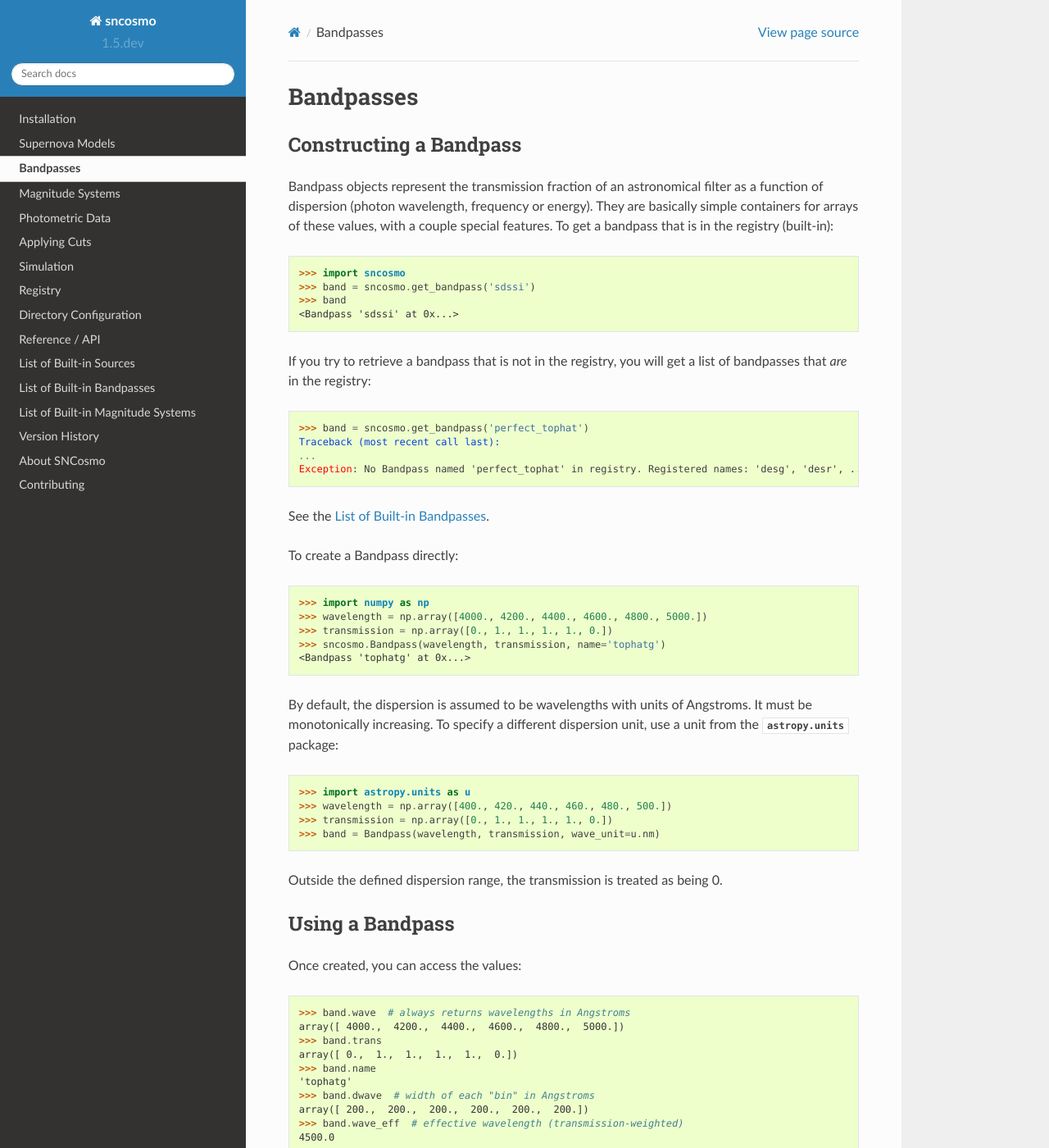
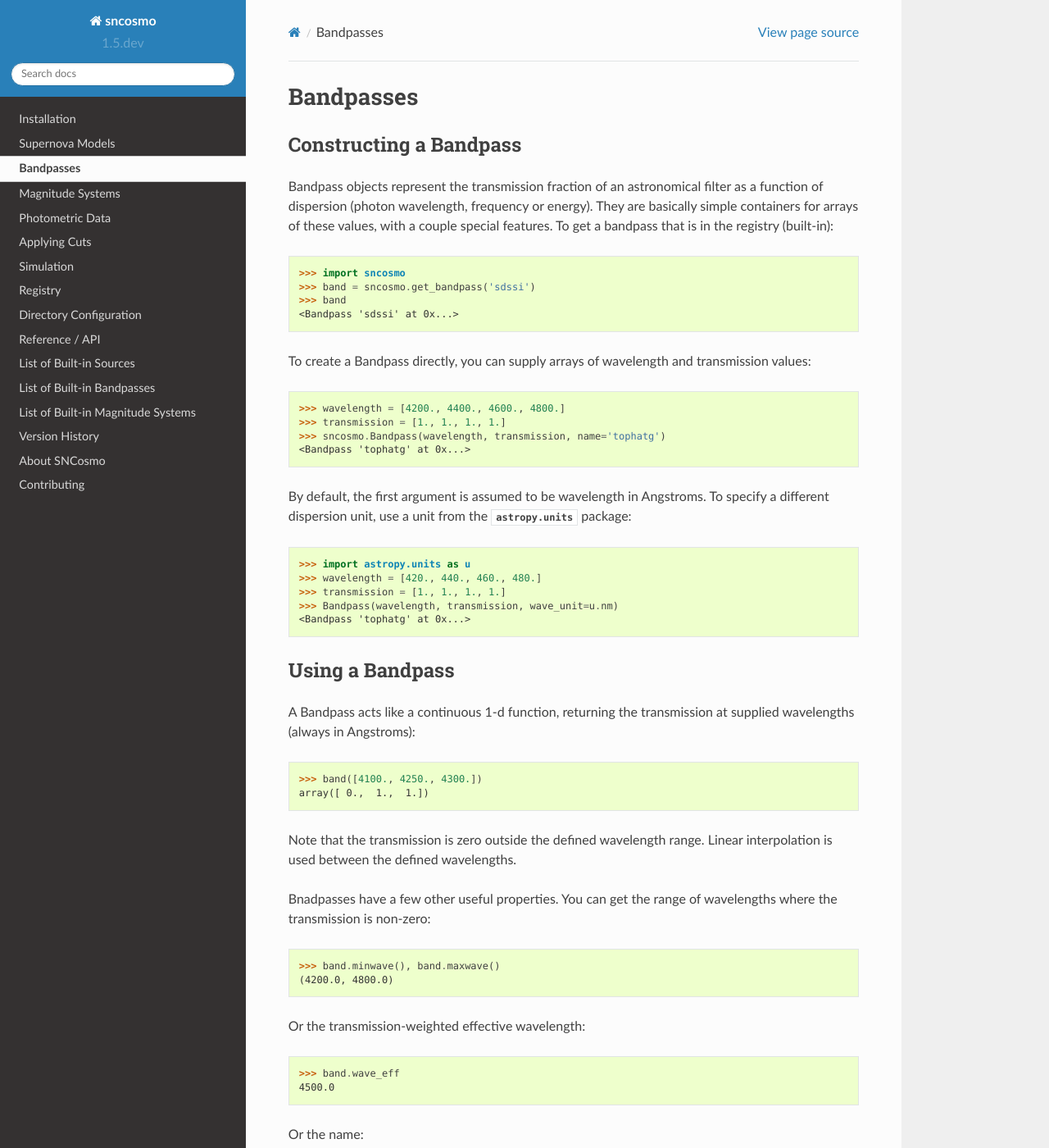
Before and after one commit to sncosmo/sncosmo, a Sphinx documentation site: the page built from docs/bandpasses.rst, in a window 1280 px wide and 1400 px high. Shown: the whole window at 82% size. Built offline with Sphinx 7.4.7 and the Read the Docs theme 2.0.0, drawn with Linux system fonts in a browser that asks for light colours; pages that are not in the unit, such as notebooks, are missing from menus; the version number is read from the project's files by our own code.

Commit message:
update docs/bandpasses.rst

```diff
--- a/docs/bandpasses.rst
+++ b/docs/bandpasses.rst
@@ -11,55 +11,56 @@ frequency or energy). They are basically simple containers for arrays of these
 values, with a couple special features. To get a bandpass that is in
 the registry (built-in)::
 
-    >>> import sncosmo  # doctest: +ELLIPSIS
+    >>> import sncosmo
     >>> band = sncosmo.get_bandpass('sdssi')
     >>> band
     <Bandpass 'sdssi' at 0x...>
 
-If you try to retrieve a bandpass that is not in the registry, you
-will get a list of bandpasses that *are* in the registry::
+To create a Bandpass directly, you can supply arrays of wavelength and
+transmission values:
 
-    >>> band = sncosmo.get_bandpass('perfect_tophat')
-    Traceback (most recent call last):
-    ...
-    Exception: No Bandpass named 'perfect_tophat' in registry. Registered names: 'desg', 'desr', ..., 'sdssi', 'sdssz'
-
-See the :ref:`list-of-built-in-bandpasses`.
-
-To create a Bandpass directly:
-
-    >>> import numpy as np
-    >>> wavelength = np.array([4000., 4200., 4400., 4600., 4800., 5000.])
-    >>> transmission = np.array([0., 1., 1., 1., 1., 0.])
+    >>> wavelength = [4200., 4400., 4600., 4800.]
+    >>> transmission = [1., 1., 1., 1.]
     >>> sncosmo.Bandpass(wavelength, transmission, name='tophatg')
     <Bandpass 'tophatg' at 0x...>
 
-By default, the dispersion is assumed to be wavelengths with units of
-Angstroms. It must be monotonically increasing. To specify a different
-dispersion unit, use a unit from the `astropy.units` package:
+By default, the first argument is assumed to be wavelength in Angstroms.
+To specify a different dispersion unit, use a unit from the
+`astropy.units` package:
 
     >>> import astropy.units as u
-    >>> wavelength = np.array([400., 420., 440., 460., 480., 500.])
-    >>> transmission = np.array([0., 1., 1., 1., 1., 0.])
-    >>> band = Bandpass(wavelength, transmission, wave_unit=u.nm)
-
-Outside the defined dispersion range, the transmission is treated as being 0.
+    >>> wavelength = [420., 440., 460., 480.]
+    >>> transmission = [1., 1., 1., 1.]
+    >>> Bandpass(wavelength, transmission, wave_unit=u.nm)
+    <Bandpass 'tophatg' at 0x...>
 
 Using a Bandpass
 ----------------
 
-Once created, you can access the values:
+A Bandpass acts like a continuous 1-d function, returning the transmission
+at supplied wavelengths (always in Angstroms)::
 
-    >>> band.wave  # always returns wavelengths in Angstroms
-    array([ 4000.,  4200.,  4400.,  4600.,  4800.,  5000.])
-    >>> band.trans
-    array([ 0.,  1.,  1.,  1.,  1.,  0.])
+    >>> band([4100., 4250., 4300.])
+    array([ 0.,  1.,  1.])
+
+Note that the transmission is zero outside the defined wavelength range.
+Linear interpolation is used between the defined wavelengths.
+
+Bnadpasses have a few other useful properties. You can get the range of
+wavelengths where the transmission is non-zero::
+
+    >>> band.minwave(), band.maxwave()
+    (4200.0, 4800.0)
+
+Or the transmission-weighted effective wavelength:
+
+    >>> band.wave_eff
+    4500.0
+
+Or the name:
+
     >>> band.name
     'tophatg'
-    >>> band.dwave  # width of each "bin" in Angstroms
-    array([ 200.,  200.,  200.,  200.,  200.,  200.])
-    >>> band.wave_eff  # effective wavelength (transmission-weighted)
-    4500.0
 
 
 Adding Bandpasses to the Registry
@@ -68,17 +69,17 @@ Adding Bandpasses to the Registry
 You can create your own bandpasses and use them like built-ins by adding them
 to the registry. Suppose we want to register the 'tophatg' bandpass we created:
 
-    >>> sncosmo.registry.register(band, 'tophatg')
+    >>> sncosmo.register(band, 'tophatg')
 
 Or if ``band.name`` has been set:
 
-    >>> sncosmo.registry.register(band)  # registers band under band.name
+    >>> sncosmo.register(band)  # registers band under band.name
 
 After doing this, we can get the bandpass object by doing
 
     >>> band = sncosmo.get_bandpass('tophatg')
 
-Also, *we can pass the string* ``'tophatg'`` *to any function that
-takes a* `~sncosmo.Bandpass` *object*. This means that you can create
+Also, **we can pass the string** ``'tophatg'`` **to any function that
+takes a** `~sncosmo.Bandpass` **object**. This means that you can create
 and register bandpasses at the top of a script, then just keep track
 of string identifiers throughout the rest of the script.
```
